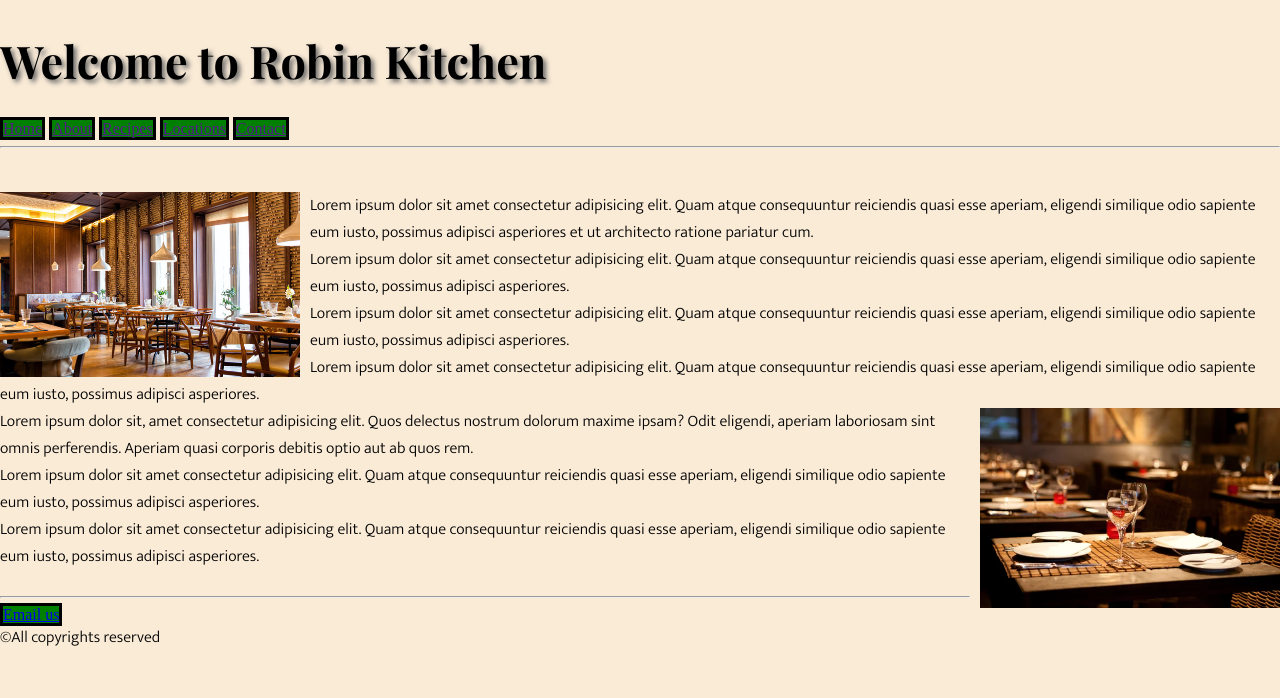
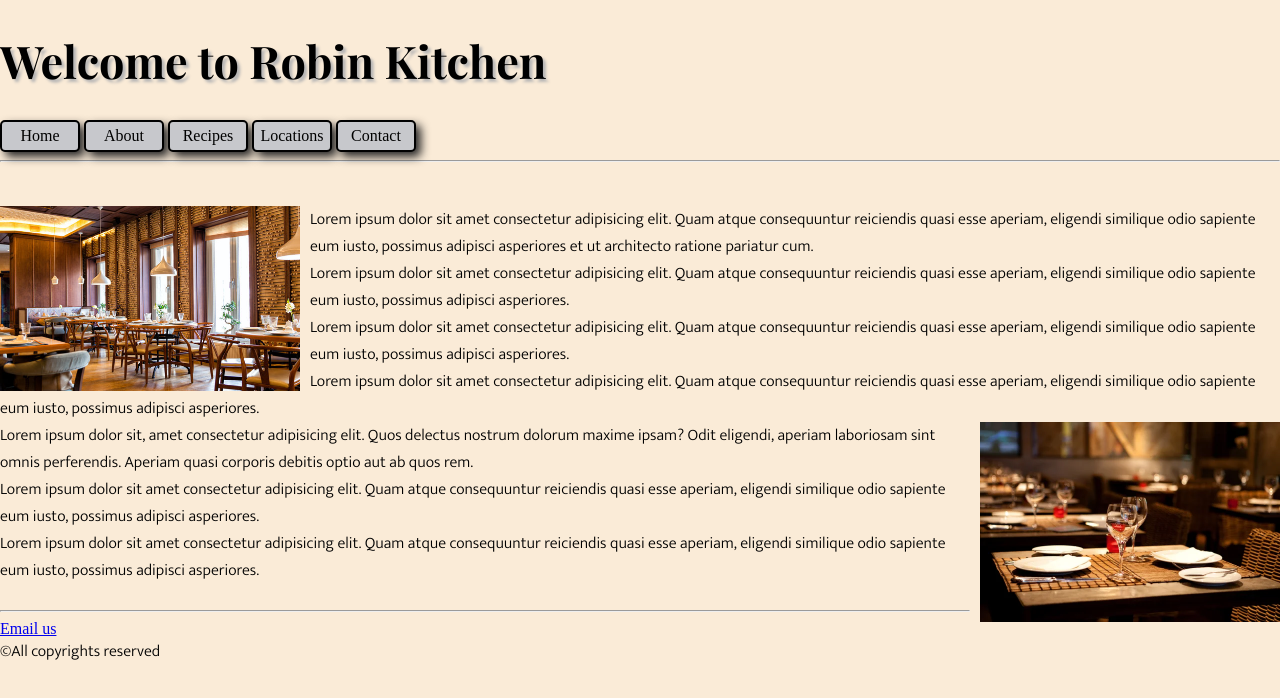
Before and after one commit to brandonvsq/restaurant-website, a plain HTML site: page index.html in a window 1280 px wide. Drawn offline with nearby package versions, Linux system fonts and the light colour scheme; files whose address does not match are found by name; a web font is replaced by a local one.

Commit message:
Update styles.css

```diff
--- a/styles.css
+++ b/styles.css
@@ -10,12 +10,20 @@ body {
 h1 {
     font-family: "Playfair Display", cursive;
     font-size: 45px;
-    text-shadow: 3px 3px 5px rgb(100, 100, 100);
+    text-shadow: 3px 3px 3px rgb(182, 181, 181);
 }
 
-a {
-    border: 3px solid black;
-    background-color: green;
+.button {
+    display: inline-block;
+    background-color: hsl(228, 5%, 79%);
+    color: black;
+    width: 80px;
+    padding: 5px;
+    border: 2px solid black;
+    border-radius: 5px;
+    text-decoration: none;
+    text-align: center;
+    box-shadow: 5px 5px 10px rgb(40, 39, 39);
 }
 
 #img1 {
```
